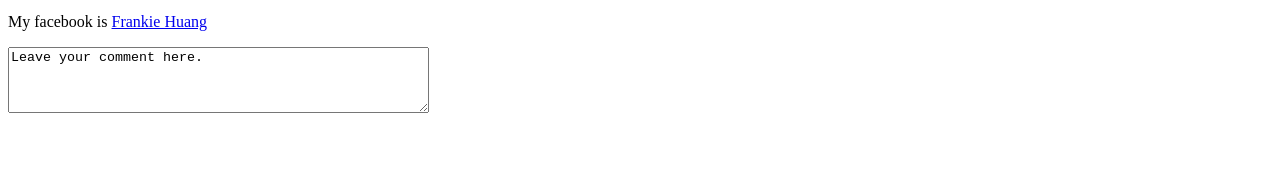
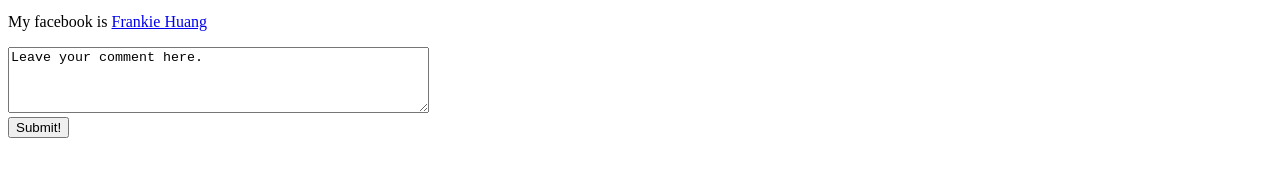
Before and after one commit to tinytinyeye/comp431, a plain HTML site: page inclass-1/hello.html in a window 1280 px wide. Shown: the part 473-650 px from the top of the page. Drawn offline with Linux system fonts and the light colour scheme.

Commit message:
added html details

```diff
--- a/inclass-1/hello.html
+++ b/inclass-1/hello.html
@@ -20,5 +20,9 @@
 Leave your comment here.
 </textarea>
 
+</br>
+
+<button type="button">Submit!</button>
+
 </body>
 </html>
```
